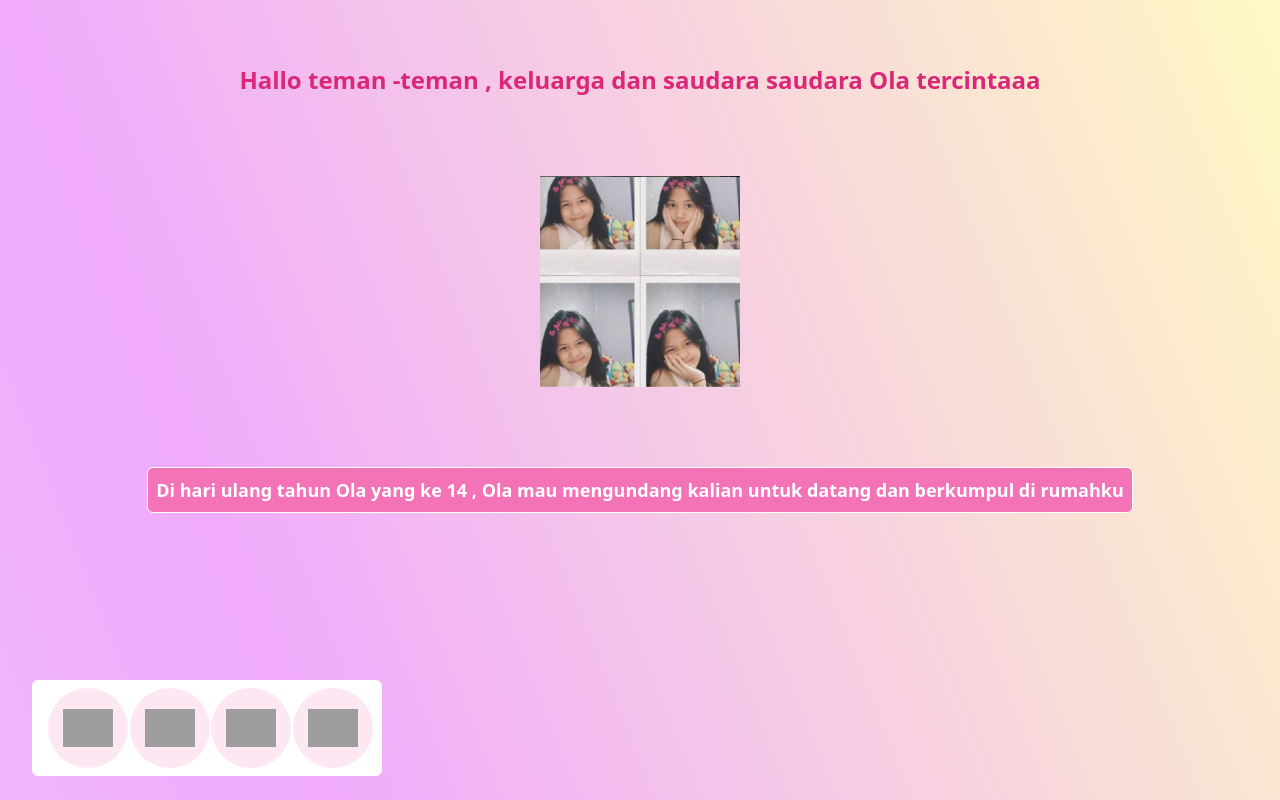
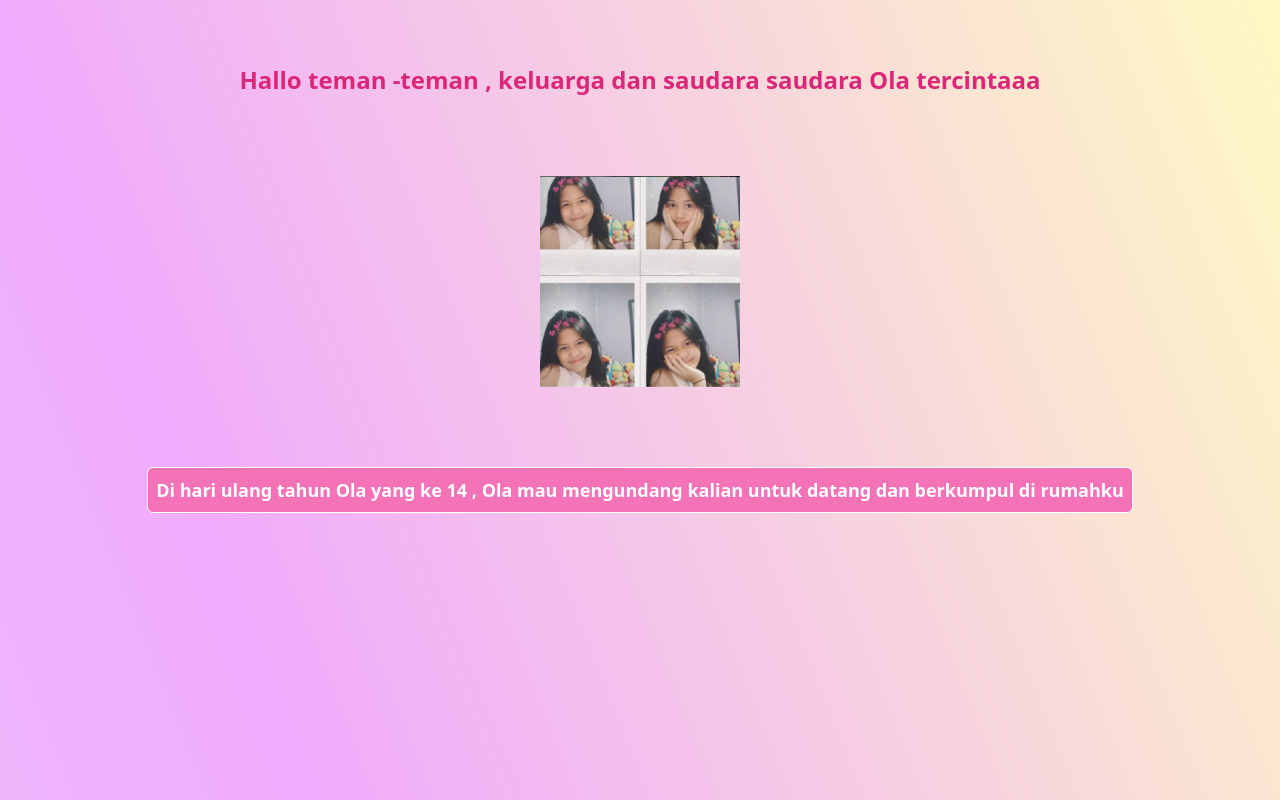
Before and after one commit to fnny04/birthday-invitation, an Astro site: page /party in a window 1280 px wide. Shown: the top 800 px of the page. Built offline with nearby package versions, Linux system fonts and the light colour scheme; Astro itself is replaced by a stand-in of ours; grey boxes are pictures that could not be loaded.

Commit message:
improvement : delete navbar

```diff
--- a/src/module/navbar.tsx
+++ b/src/module/navbar.tsx
@@ -2,7 +2,7 @@ import { FC, ReactElement } from "react";
 
 export const Navbar: FC = (): ReactElement => {
   return (
-    <div className="fixed bottom-6 left-10 bg-white w-[350px] py-2 rounded-md">
+    <div className="fixed bottom-6 left-10 bg-white w-[350px] py-2 rounded-md z-40">
       <div className="grid grid-cols-4 gap-2 px-4">
         <a href="#home">
           <div className="flex justify-center items-center w-20 h-20 rounded-full bg-pink-100">
--- a/src/pages/party.astro
+++ b/src/pages/party.astro
@@ -185,61 +185,6 @@ export const prerender = true;
           }  -->
         </section>
       </main>
-      <div>
-        <div class="fixed bottom-6 left-8 bg-white w-[350px] py-2 rounded-md">
-          <div class="grid grid-cols-4 gap-2 px-4">
-            <a href="#home">
-              <div
-                class="flex justify-center items-center w-20 h-20 rounded-full bg-pink-100"
-              >
-                <img
-                  width="50"
-                  height="50"
-                  src="https://img.icons8.com/bubbles/50/confetti.png"
-                  alt="confetti"
-                />
-              </div>
-            </a>
-            <a href="#alamat">
-              {" "}
-              <div
-                class="flex justify-center items-center w-20 h-20 rounded-full bg-pink-100"
-              >
-                <img
-                  width="50"
-                  height="50"
-                  src="https://img.icons8.com/dusk/64/home--v1.png"
-                  alt="home--v1"
-                />
-              </div>
-            </a>
-            <a href="#jadwal">
-              <div
-                class="flex justify-center items-center w-20 h-20 rounded-full bg-pink-100"
-              >
-                <img
-                  width="50"
-                  height="50"
-                  src="https://img.icons8.com/plasticine/100/calendar--v1.png"
-                  alt="calendar--v1"
-                />
-              </div>
-            </a>
-            <a href="#comments">
-              <div
-                class="flex justify-center items-center w-20 h-20 rounded-full bg-pink-100"
-              >
-                <img
-                  width="50"
-                  height="50"
-                  src="https://img.icons8.com/bubbles/50/topic.png"
-                  alt="topic"
-                />
-              </div>
-            </a>
-          </div>
-        </div>
-      </div>
     </header>
   </body>
 </html>
```
